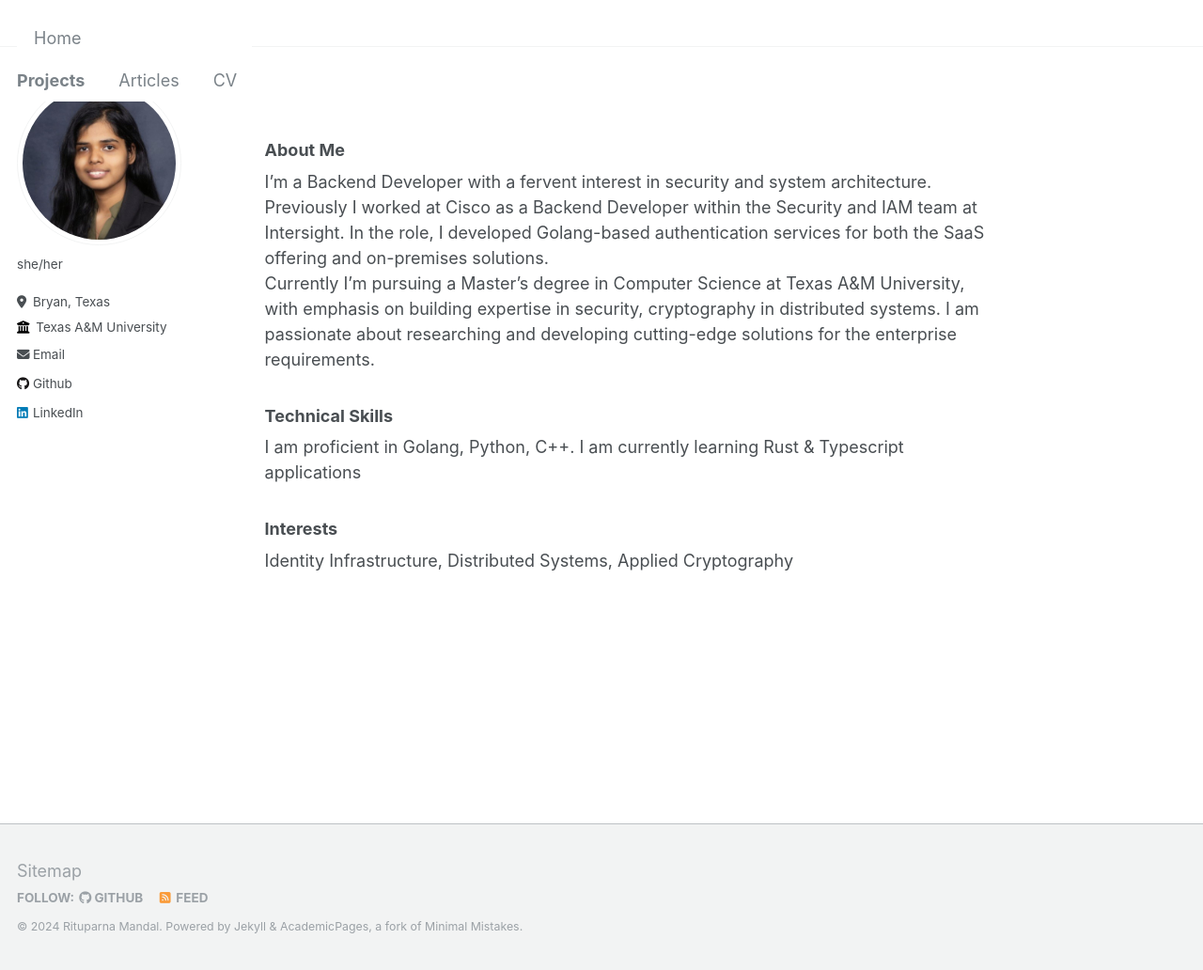
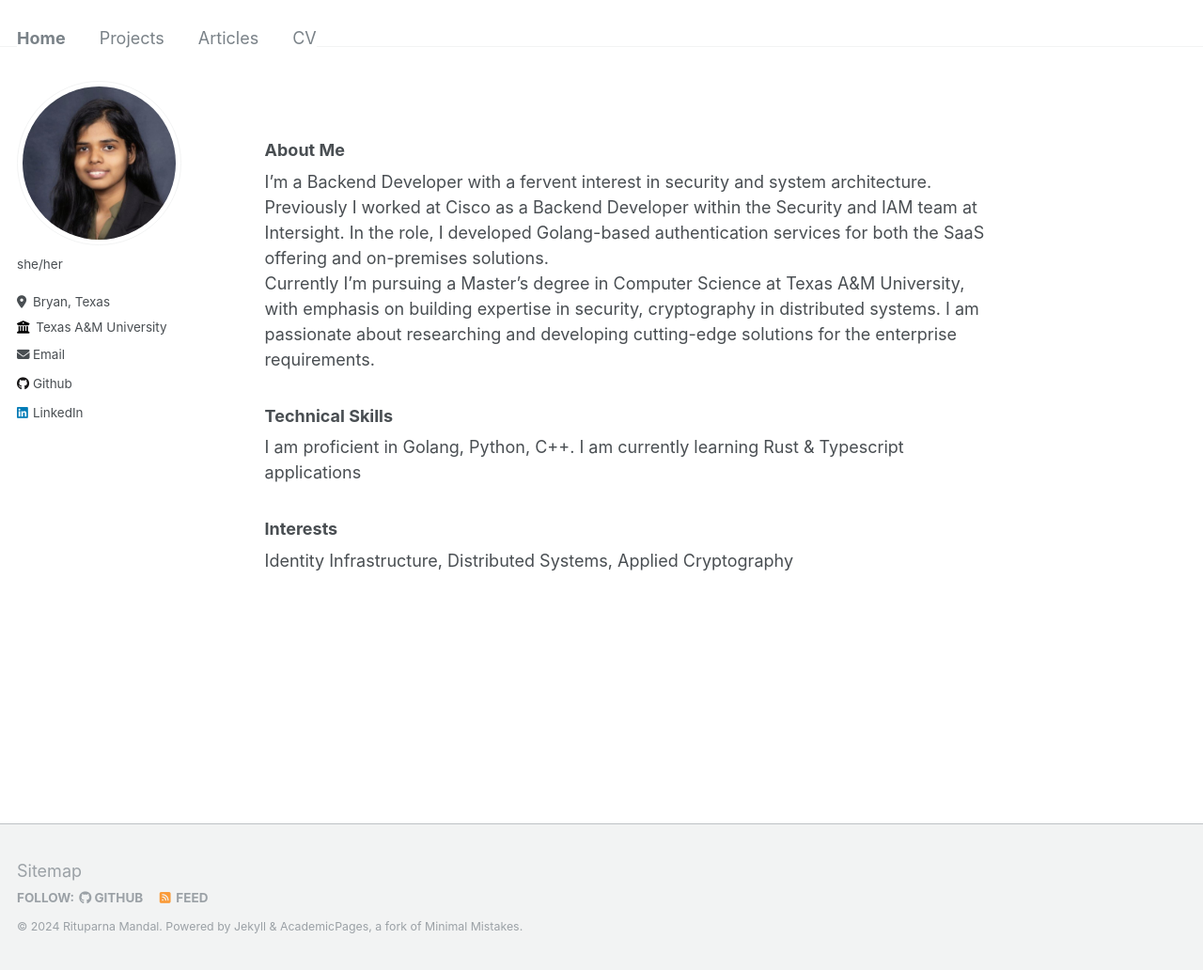
Before and after one commit to m-rit/m-rit.github.io, a Jekyll site: the page built from _pages/about.md, in a window 1280 px wide and 1032 px high. Shown: the whole window at 94% size. Built offline with Jekyll 4.4.1, drawn with Linux system fonts in a browser that asks for light colours.

Commit message:
Update masthead.html

```diff
--- a/_includes/masthead.html
+++ b/_includes/masthead.html
@@ -4,20 +4,16 @@
   <div class="masthead__inner-wrap">
     <div class="masthead__menu">
       <nav id="site-nav" class="greedy-nav">
-        <div class="masthead__menu-left">
-          <ul>
-            <li class="masthead__menu-item"><a href="https://m-rit.github.io/about">Home</a></li>
-          </ul>
-        </div>
-        <div class="masthead__menu-right">
         <ul class="visible-links">
+          <li class="masthead__menu-item masthead__menu-item--home"><a href="https://m-rit.github.io/about">Home</a></li>
           <li class="masthead__menu-item"><a href="https://m-rit.github.io/portfolio">Projects</a></li>
           <li class="masthead__menu-item"><a href="https://m-rit.github.io/year-archive">Articles</a></li>
           <li class="masthead__menu-item"><a href="https://m-rit.github.io/cv">CV</a></li>
         </ul>
         <ul class="hidden-links hidden"></ul>
-        </div>
       </nav>
     </div>
   </div>
 </div>
+
+</div>
```
Lines whose indentation alone changed are shown as unchanged.
